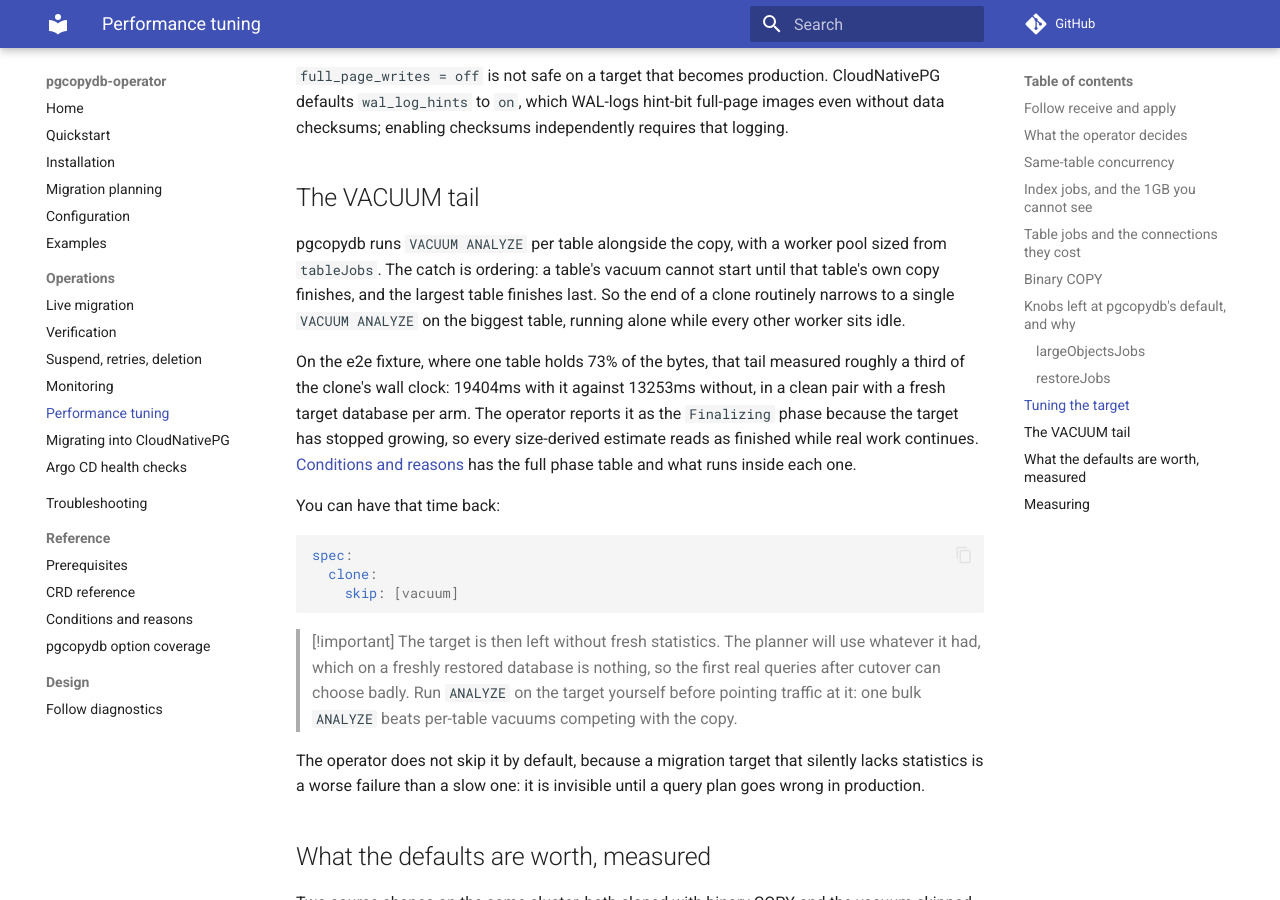
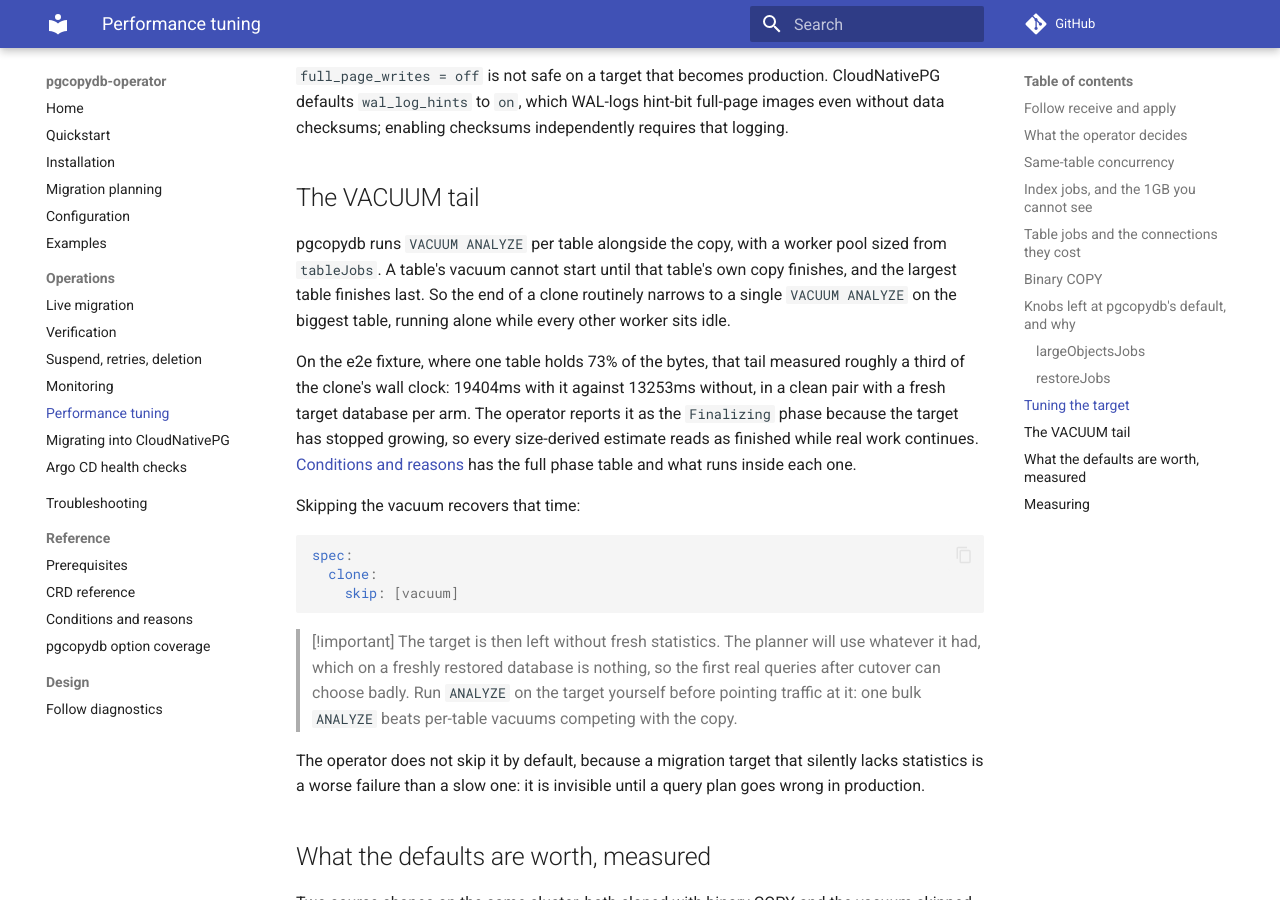
Before and after one commit to ydixken/pgcopydb-operator, an MkDocs documentation site: the page built from docs/operations/performance.md, in a window 1280 px wide and 900 px high, scrolled down 5350 px. Built offline with MkDocs 1.6.1 and Material for MkDocs 9.7.7, drawn with Linux system fonts in a browser that asks for light colours; comment, search, counter and statistics services are not loaded.

````diff
--- a/docs/operations/performance.md
+++ b/docs/operations/performance.md
@@ -170,14 +170,14 @@ CloudNativePG defaults `wal_log_hints` to `on`, which WAL-logs hint-bit full-pag
 ## The VACUUM tail
 
 pgcopydb runs `VACUUM ANALYZE` per table alongside the copy, with a worker pool sized from `tableJobs`.
-The catch is ordering: a table's vacuum cannot start until that table's own copy finishes, and the largest table finishes last.
+A table's vacuum cannot start until that table's own copy finishes, and the largest table finishes last.
 So the end of a clone routinely narrows to a single `VACUUM ANALYZE` on the biggest table, running alone while every other worker sits idle.
 
 On the e2e fixture, where one table holds 73% of the bytes, that tail measured roughly a third of the clone's wall clock: 19404ms with it against 13253ms without, in a clean pair with a fresh target database per arm.
 The operator reports it as the `Finalizing` phase because the target has stopped growing, so every size-derived estimate reads as finished while real work continues.
 [Conditions and reasons](../reference/conditions.md#phases) has the full phase table and what runs inside each one.
 
-You can have that time back:
+Skipping the vacuum recovers that time:
 
 ```yaml
 spec:
````
Also changed, not shown: docs/reference/conditions.md (+0 -1 lines), docs/reference/prerequisites.md (+1 -1 lines).
